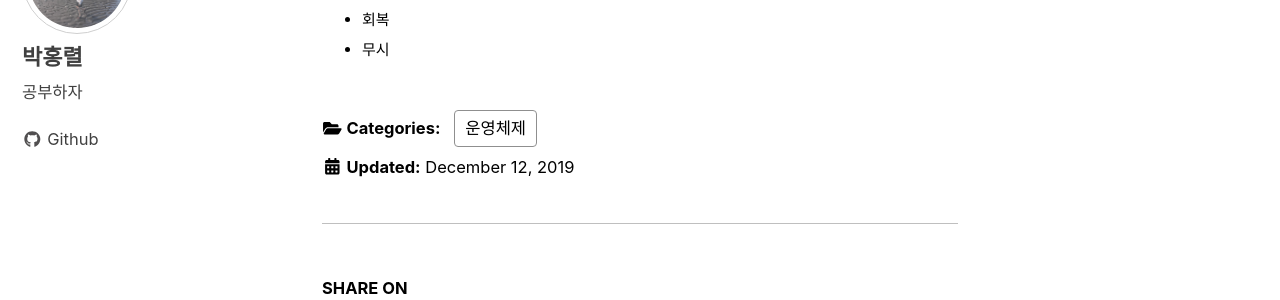
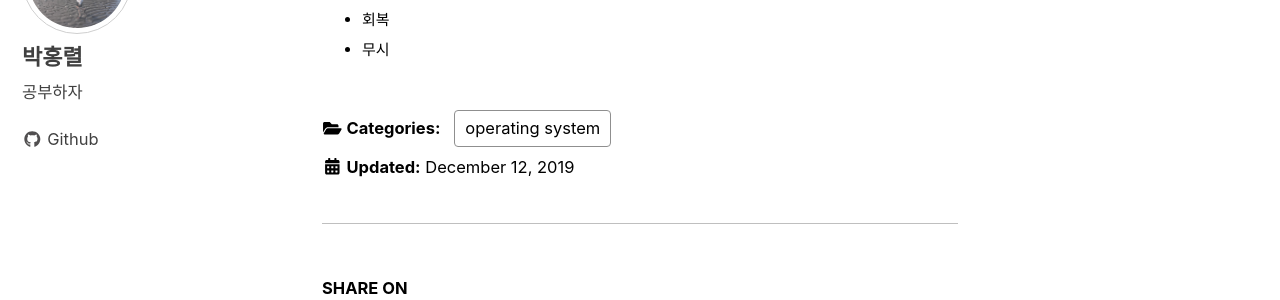
Before and after one commit to parkhr/parkhr.github.io, a Jekyll site: the page built from _posts/2019-12-12-운영체제 동기화,mutex, 세마포, 교착상태.md, in a window 1280 px wide and 900 px high, scrolled down 2934 px. Shown: the part 142-442 px from the top of the window. Built offline with Jekyll 4.4.1, drawn with Linux system fonts in a browser that asks for light colours; cached includes are drawn as plain includes; nearby versions of some CDN libraries.

Commit message:
카테고리 수정

```diff
--- a/_posts/2019-12-12-운영체제 동기화,mutex, 세마포, 교착상태.md
+++ b/_posts/2019-12-12-운영체제 동기화,mutex, 세마포, 교착상태.md
@@ -3,7 +3,7 @@ published: true
 layout: single
 title: "동기화, 뮤텍스, 세마포, 교착상태"
 category:
-  - 운영체제
+  - operating system
 date : 2019-12-12 22:25:00
 ---
 
```
